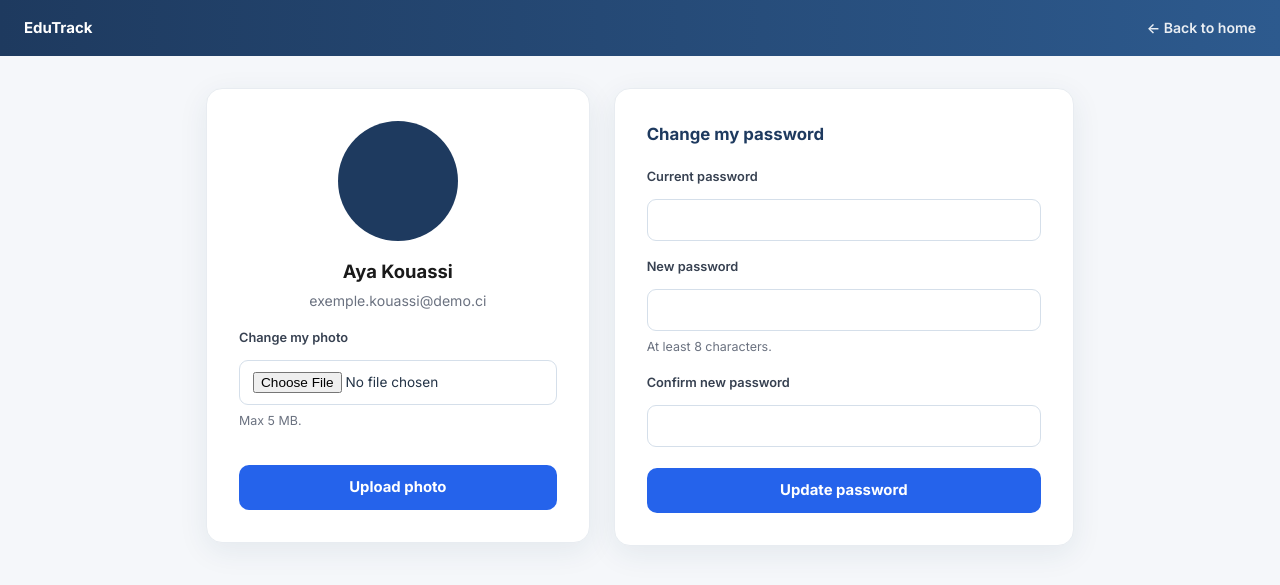
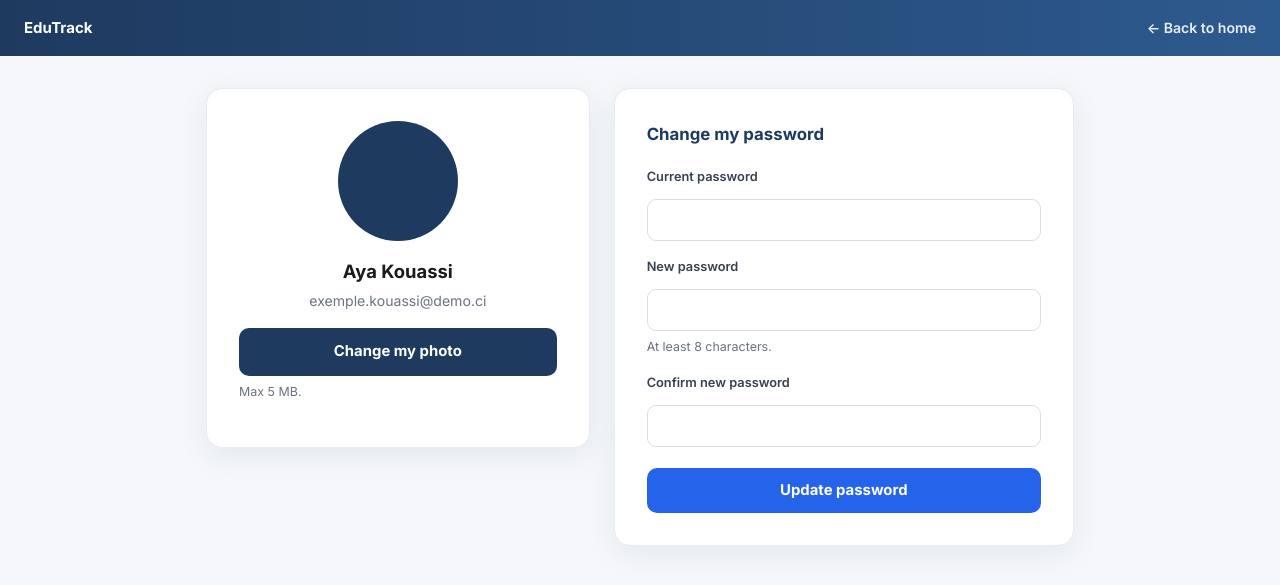
Before and after one commit to kipremarocyrille135642-afk/PROJET-, a Spring Boot app: page /profil in a window 1280 px wide. Shown: the top 585 px of the page. Run offline with Spring Boot 4, Linux system fonts and the light colour scheme; a user stored in the database is signed in; some of the project's set-up classes (security, data sources, template engines, error pages and the like) are left out, and stand-ins take their place.

Commit message:
Simplify profile photo button

```diff
--- a/src/main/resources/templates/profil.html
+++ b/src/main/resources/templates/profil.html
@@ -49,10 +49,9 @@
 
         <p class="alerte ok" th:if="${param.succes}">Photo updated!</p>
         <form th:action="@{/profil/photo}" method="post" enctype="multipart/form-data" style="text-align:left;">
-            <label for="photo">Change my photo</label>
-            <input type="file" id="photo" name="photo" accept="image/*" required>
+            <label for="photo" style="display:block;margin:1rem 0 0.4rem;padding:0.75rem 1rem;text-align:center;border-radius:10px;background:var(--bleu);color:#fff;font-weight:700;font-size:0.93rem;cursor:pointer;">Change my photo</label>
+            <input type="file" id="photo" name="photo" accept="image/*" required style="display:none" onchange="this.form.submit()">
             <p class="aide">Max 5 MB.</p>
-            <button type="submit">Upload photo</button>
         </form>
     </div>
 
```
